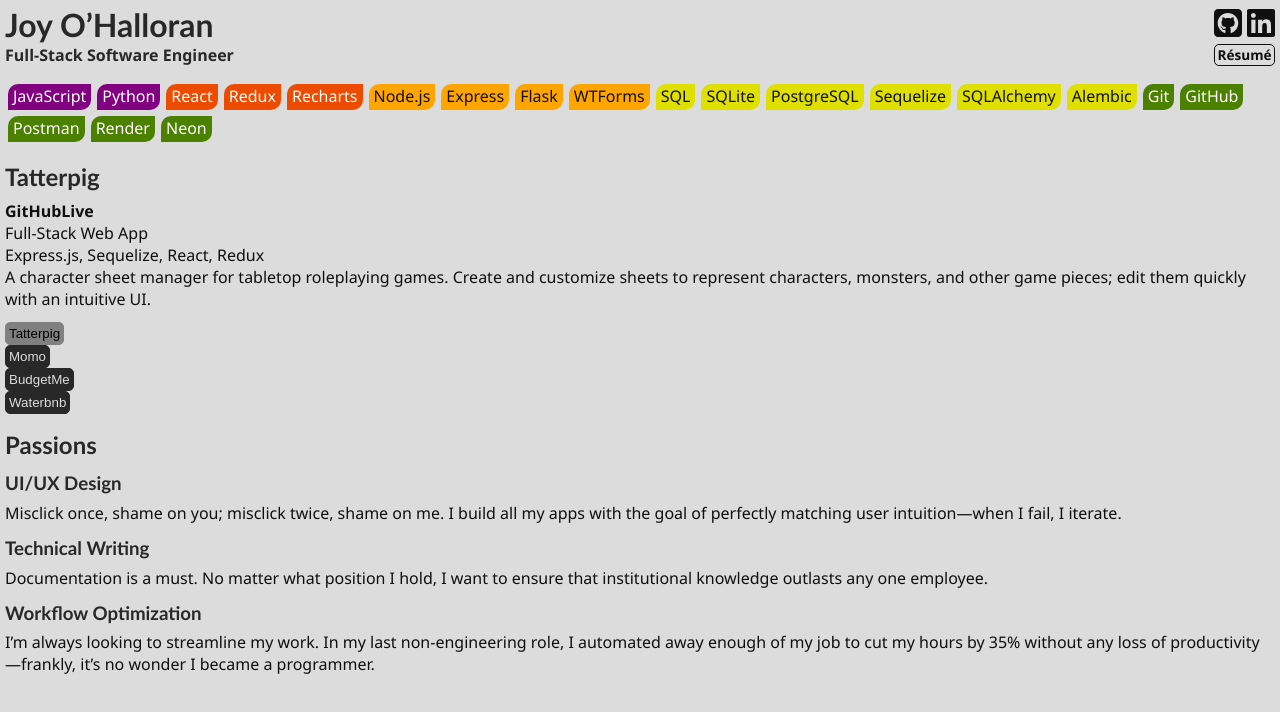
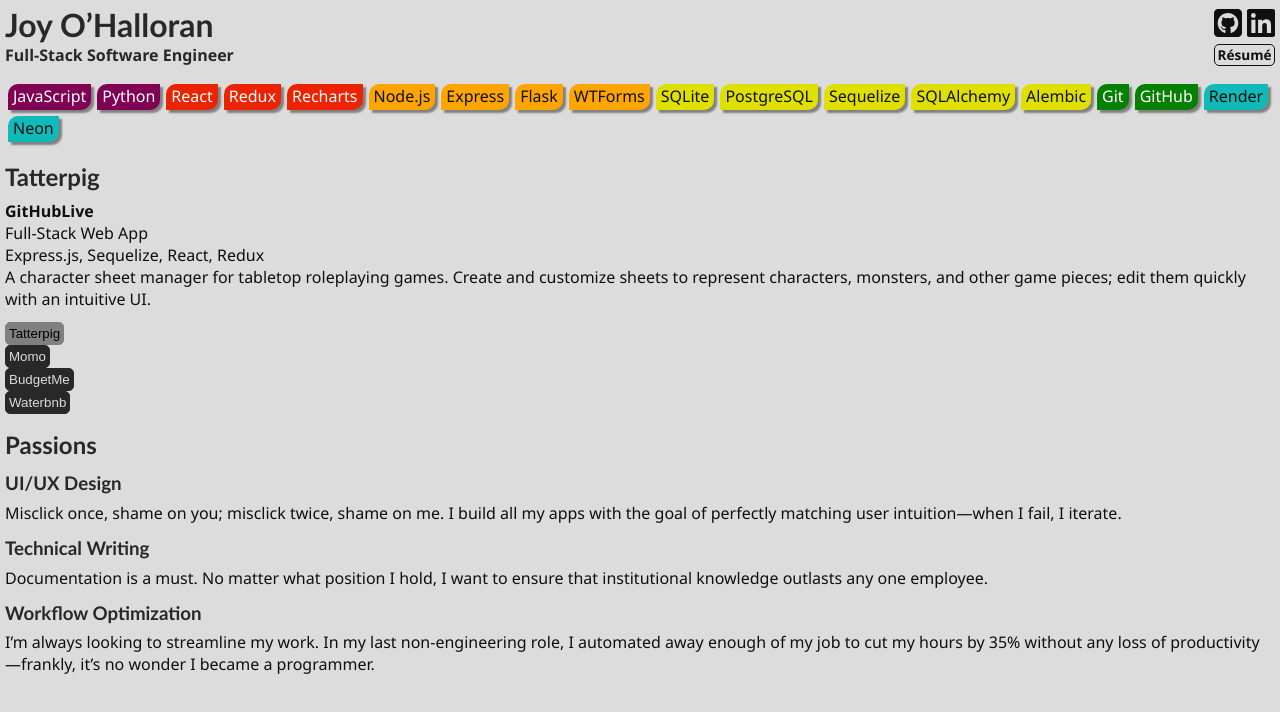
Before and after one commit to ohalloranjm/ohalloranjm.github.io, a React (Vite) app in the folder react-vite/: page / in a window 1280 px wide. Shown: the top 712 px of the page. Built offline with nearby package versions, Linux system fonts and the light colour scheme.

Commit message:
updated tech labels

```diff
--- a/react-vite/src/App.jsx
+++ b/react-vite/src/App.jsx
@@ -5,7 +5,6 @@ import { useState } from 'react';
 import tech from './data/tech.js';
 import links from './data/links.js';
 import { FontAwesomeIcon } from '@fortawesome/react-fontawesome';
-// import { faArrowDown } from '@fortawesome/free-solid-svg-icons';
 
 function App() {
   const [project, setProject] = useState('Tatterpig');
@@ -25,10 +24,7 @@ function App() {
           ))}
         </div>
 
-        <a className='resume'>
-          Résumé
-          {/* <FontAwesomeIcon icon={faArrowDown} /> */}
-        </a>
+        <a className='resume'>Résumé</a>
       </header>
 
       <ul>
--- a/react-vite/src/css-global/main.css
+++ b/react-vite/src/css-global/main.css
@@ -102,33 +102,38 @@ button:disabled:hover {
 }
 
 .techbox {
-  background-color: purple;
   display: inline-block;
   padding: 1px 5px 3px;
   margin: 3px;
   border-top-left-radius: 10px;
   border-bottom-right-radius: 10px;
+  box-shadow: 3px 3px 2px gray;
 }
 
 .gradient-0 {
-  background-color: purple;
+  background-color: rgb(128, 0, 83);
   color: white;
+}
+
+.gradient-1 {
+  background-color: rgb(236, 35, 0);
+  color: white;
+}
+
+.gradient-2 {
+  background-color: orange;
 }
 
 .gradient-3 {
   background-color: rgb(224, 224, 0);
 }
 
-.gradient-1 {
-  background-color: rgb(236, 75, 0);
+.gradient-4 {
+  background-color: rgb(6, 128, 0);
   color: white;
 }
 
-.gradient-4 {
-  background-color: rgb(75, 128, 0);
-  color: white;
+.gradient-5 {
+  background-color: rgb(16, 186, 186);
+  color: var(--txt);
 }
-
-.gradient-2 {
-  background-color: orange;
-}
--- a/react-vite/src/data/tech.js
+++ b/react-vite/src/data/tech.js
@@ -2,8 +2,9 @@ const tech = [
   ['JavaScript', 'Python'],
   ['React', 'Redux', 'Recharts'],
   ['Node.js', 'Express', 'Flask', 'WTForms'],
-  ['SQL', 'SQLite', 'PostgreSQL', 'Sequelize', 'SQLAlchemy', 'Alembic'],
-  ['Git', 'GitHub', 'Postman', 'Render', 'Neon'],
+  ['SQLite', 'PostgreSQL', 'Sequelize', 'SQLAlchemy', 'Alembic'],
+  ['Git', 'GitHub'],
+  ['Render', 'Neon'],
 ];
 
 export default tech;
```
